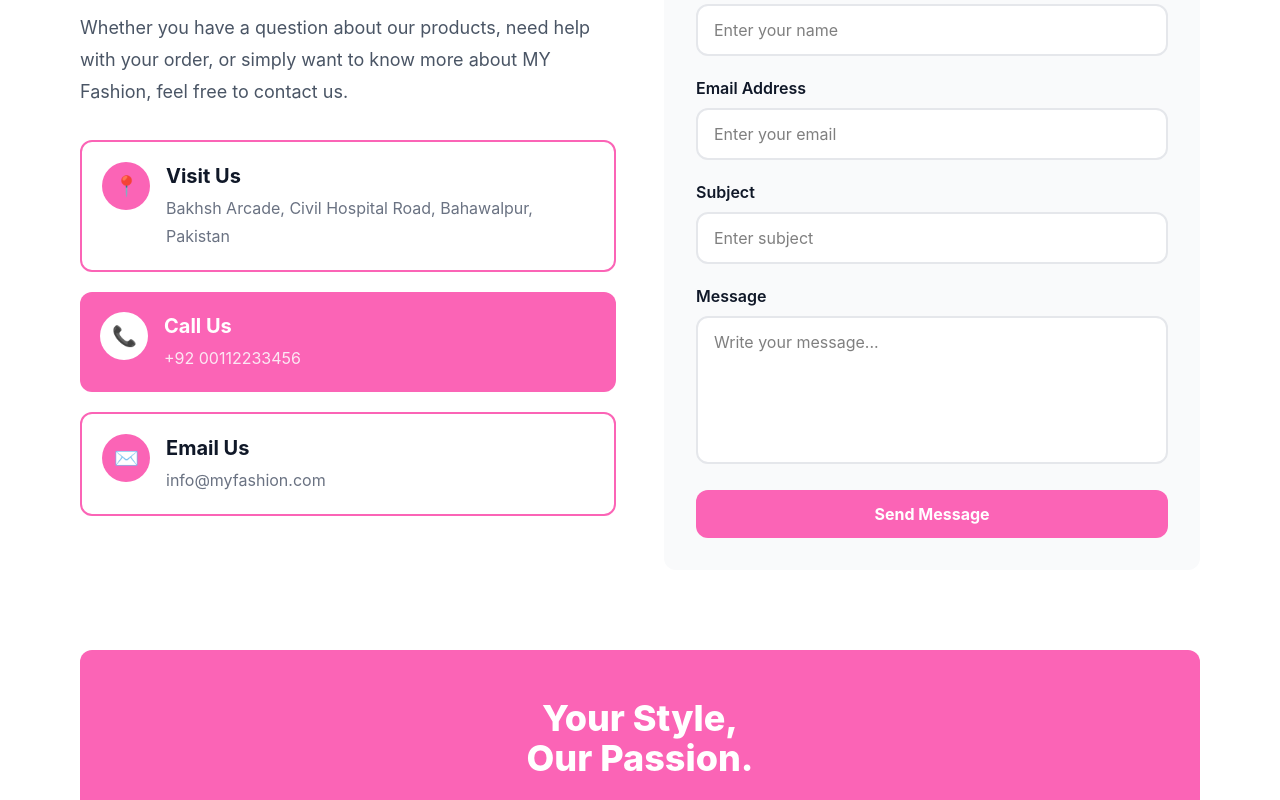
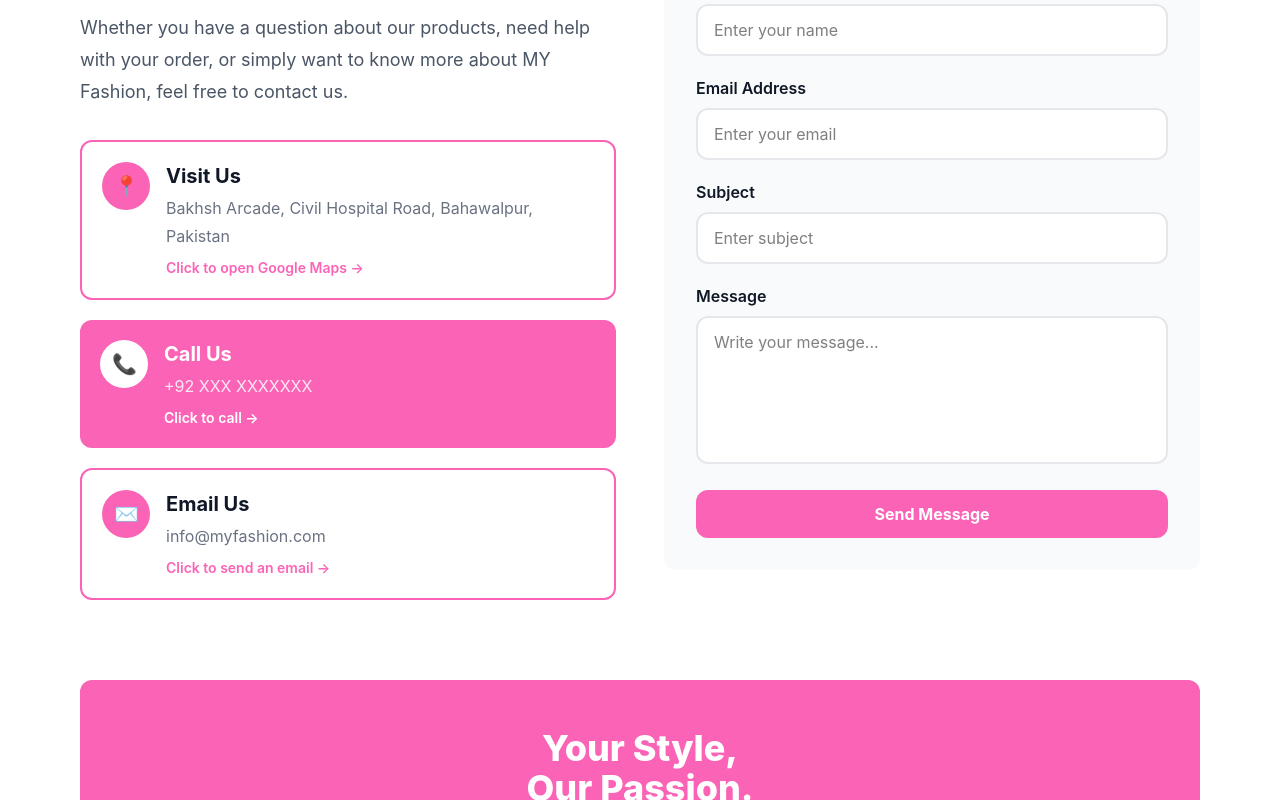
Before and after one commit to itzMK678/New-folder--2-, a React (Vite) app in the folder vite-project/: page /contact in a window 1280 px wide. Shown: the part 550-1350 px from the top of the page. Built offline with nearby package versions, Linux system fonts and the light colour scheme.

Commit message:
Add clickable contact details

```diff
--- a/vite-project/src/Pages/Contact.jsx
+++ b/vite-project/src/Pages/Contact.jsx
@@ -15,8 +15,9 @@ const Contact = () => {
 
           <p className="mx-auto mt-5 max-w-4xl text-base leading-7 sm:text-lg">
             Have a question or need help? We are always here to listen.
-            Get in touch with <span className="font-bold">MY Fashion</span>
-            and we will be happy to assist you.
+            Get in touch with{" "}
+            <span className="font-bold">MY Fashion</span> and we will be
+            happy to assist you.
           </p>
 
         </div>
@@ -39,7 +40,6 @@ const Contact = () => {
 
         <div className="mx-auto flex max-w-7xl flex-col gap-12 md:flex-row">
 
-
           {/* LEFT SIDE */}
           <div className="w-full md:w-1/2">
 
@@ -61,8 +61,13 @@ const Contact = () => {
             </p>
 
 
-            {/* Address */}
-            <div className="mb-5 flex items-start gap-4 rounded-[12px] border-2 border-pink-400 p-5">
+            {/* LOCATION CARD */}
+            <a
+              href="https://www.google.com/maps/search/?api=1&query=Bakhsh+Arcade+Civil+Hospital+Road+Bahawalpur"
+              target="_blank"
+              rel="noopener noreferrer"
+              className="mb-5 flex items-start gap-4 rounded-[12px] border-2 border-pink-400 p-5 transition duration-300 hover:-translate-y-1 hover:shadow-lg"
+            >
 
               <div className="flex h-12 w-12 shrink-0 items-center justify-center rounded-full bg-pink-400 text-xl">
                 📍
@@ -77,13 +82,20 @@ const Contact = () => {
                   Bakhsh Arcade, Civil Hospital Road,
                   Bahawalpur, Pakistan
                 </p>
+
+                <p className="mt-2 text-sm font-semibold text-pink-400">
+                  Click to open Google Maps →
+                </p>
               </div>
 
-            </div>
+            </a>
 
 
-            {/* Phone */}
-            <div className="mb-5 flex items-start gap-4 rounded-[12px] bg-pink-400 p-5">
+            {/* PHONE CARD */}
+            <a
+              href="tel:+92XXXXXXXXXX"
+              className="mb-5 flex items-start gap-4 rounded-[12px] bg-pink-400 p-5 transition duration-300 hover:-translate-y-1 hover:bg-pink-500 hover:shadow-lg"
+            >
 
               <div className="flex h-12 w-12 shrink-0 items-center justify-center rounded-full bg-white text-xl">
                 📞
@@ -95,15 +107,22 @@ const Contact = () => {
                 </h3>
 
                 <p className="mt-1 leading-7 text-pink-100">
-                  +92 00112233456
+                  +92 XXX XXXXXXX
+                </p>
+
+                <p className="mt-2 text-sm font-semibold text-white">
+                  Click to call →
                 </p>
               </div>
 
-            </div>
+            </a>
 
 
-            {/* Email */}
-            <div className="flex items-start gap-4 rounded-[12px] border-2 border-pink-400 p-5">
+            {/* EMAIL CARD */}
+            <a
+              href="mailto:info@myfashion.com"
+              className="flex items-start gap-4 rounded-[12px] border-2 border-pink-400 p-5 transition duration-300 hover:-translate-y-1 hover:shadow-lg"
+            >
 
               <div className="flex h-12 w-12 shrink-0 items-center justify-center rounded-full bg-pink-400 text-xl">
                 ✉️
@@ -117,14 +136,18 @@ const Contact = () => {
                 <p className="mt-1 leading-7 text-gray-500">
                   info@myfashion.com
                 </p>
+
+                <p className="mt-2 text-sm font-semibold text-pink-400">
+                  Click to send an email →
+                </p>
               </div>
 
-            </div>
+            </a>
 
           </div>
 
 
-          {/* RIGHT SIDE - FORM */}
+          {/* RIGHT SIDE - CONTACT FORM */}
           <div className="w-full md:w-1/2">
 
             <div className="rounded-[12px] bg-gray-50 p-6 md:p-8">
@@ -141,7 +164,7 @@ const Contact = () => {
 
               <form className="space-y-5">
 
-                {/* Name */}
+                {/* NAME */}
                 <div>
                   <label className="mb-2 block font-semibold text-gray-900">
                     Your Name
@@ -155,7 +178,7 @@ const Contact = () => {
                 </div>
 
 
-                {/* Email */}
+                {/* EMAIL */}
                 <div>
                   <label className="mb-2 block font-semibold text-gray-900">
                     Email Address
@@ -169,7 +192,7 @@ const Contact = () => {
                 </div>
 
 
-                {/* Subject */}
+                {/* SUBJECT */}
                 <div>
                   <label className="mb-2 block font-semibold text-gray-900">
                     Subject
@@ -183,7 +206,7 @@ const Contact = () => {
                 </div>
 
 
-                {/* Message */}
+                {/* MESSAGE */}
                 <div>
                   <label className="mb-2 block font-semibold text-gray-900">
                     Message
@@ -197,7 +220,7 @@ const Contact = () => {
                 </div>
 
 
-                {/* Button */}
+                {/* BUTTON */}
                 <button
                   type="submit"
                   className="w-full rounded-[12px] bg-pink-400 px-6 py-3 font-bold text-white transition hover:bg-pink-500"
@@ -216,7 +239,7 @@ const Contact = () => {
       </section>
 
 
-      {/* Bottom Section */}
+      {/* BOTTOM SECTION */}
       <section className="w-full bg-white px-6 pb-20 md:px-12 lg:px-20">
 
         <div className="mx-auto max-w-7xl rounded-[12px] bg-pink-400 px-6 py-12 text-center">
```
